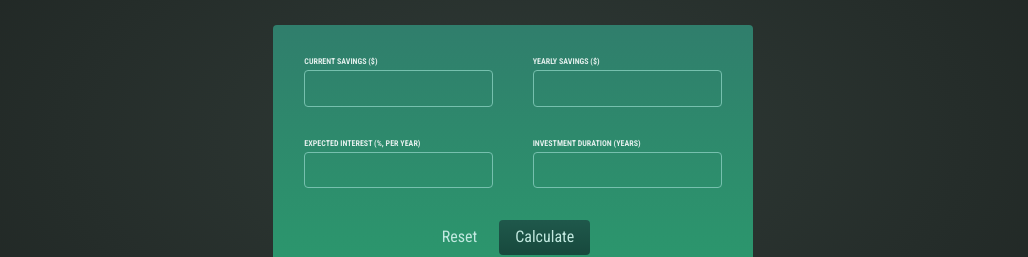
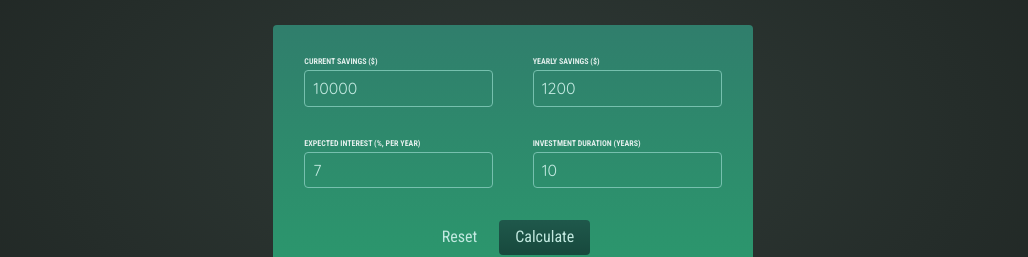
Before and after one commit to hippobach/Investment-App, a React (Vite) app in the folder Investment_App/: page / in a window 1280 px wide. Shown: the part 198-455 px from the top of the page, without its empty margins (127-1155 px from the left). Built offline with nearby package versions, Linux system fonts and the light colour scheme.

Commit message:
feat: manage the state of UserInput component

```diff
--- a/Investment_App/src/components/UserInput/UserInput.jsx
+++ b/Investment_App/src/components/UserInput/UserInput.jsx
@@ -1,20 +1,35 @@
+import { useState } from 'react';
 import classNames from 'classnames/bind';
 import styles from './UserInput.module.scss';
 
 const cx = classNames.bind(styles);
 
+const initialUserInput = {
+    'current-savings': 10000,
+    'yearly-contribution': 1200,
+    'expected-return': 7,
+    duration: 10,
+};
+
 const UserInput = () => {
+    const [userInput, setUserInput] = useState(initialUserInput);
+
     const submitHandler = (event) => {
         event.preventDefault();
         console.log('Submit');
     };
 
     const resetHandler = () => {
-        console.log('Reset');
+        setUserInput(initialUserInput);
     };
 
     const inputChangeHandler = (input, value) => {
-        console.log(input, value);
+        setUserInput((prevInput) => {
+            return {
+                ...prevInput,
+                [input]: value,
+            };
+        });
     };
 
     return (
@@ -23,17 +38,19 @@ const UserInput = () => {
                 <p>
                     <label htmlFor="current-savings">Current Savings ($)</label>
                     <input
-                        onChange={(e) => inputChangeHandler('', e.target.value)}
+                        onChange={(e) => inputChangeHandler('current-savings', e.target.value)}
                         type="number"
                         id="current-savings"
+                        value={userInput['current-savings']}
                     />
                 </p>
                 <p>
                     <label htmlFor="yearly-contribution">Yearly Savings ($)</label>
                     <input
-                        onChange={(e) => inputChangeHandler('', e.target.value)}
+                        onChange={(e) => inputChangeHandler('yearly-contribution', e.target.value)}
                         type="number"
                         id="yearly-contribution"
+                        value={userInput['yearly-contribution']}
                     />
                 </p>
             </div>
@@ -41,14 +58,20 @@ const UserInput = () => {
                 <p>
                     <label htmlFor="expected-return">Expected Interest (%, per year)</label>
                     <input
-                        onChange={(e) => inputChangeHandler('', e.target.value)}
+                        onChange={(e) => inputChangeHandler('expected-return', e.target.value)}
                         type="number"
                         id="expected-return"
+                        value={userInput['expected-return']}
                     />
                 </p>
                 <p>
                     <label htmlFor="duration">Investment Duration (years)</label>
-                    <input onChange={(e) => inputChangeHandler('', e.target.value)} type="number" id="duration" />
+                    <input
+                        onChange={(e) => inputChangeHandler('duration', e.target.value)}
+                        type="number"
+                        id="duration"
+                        value={userInput['duration']}
+                    />
                 </p>
             </div>
             <p className={cx('actions')}>
```
